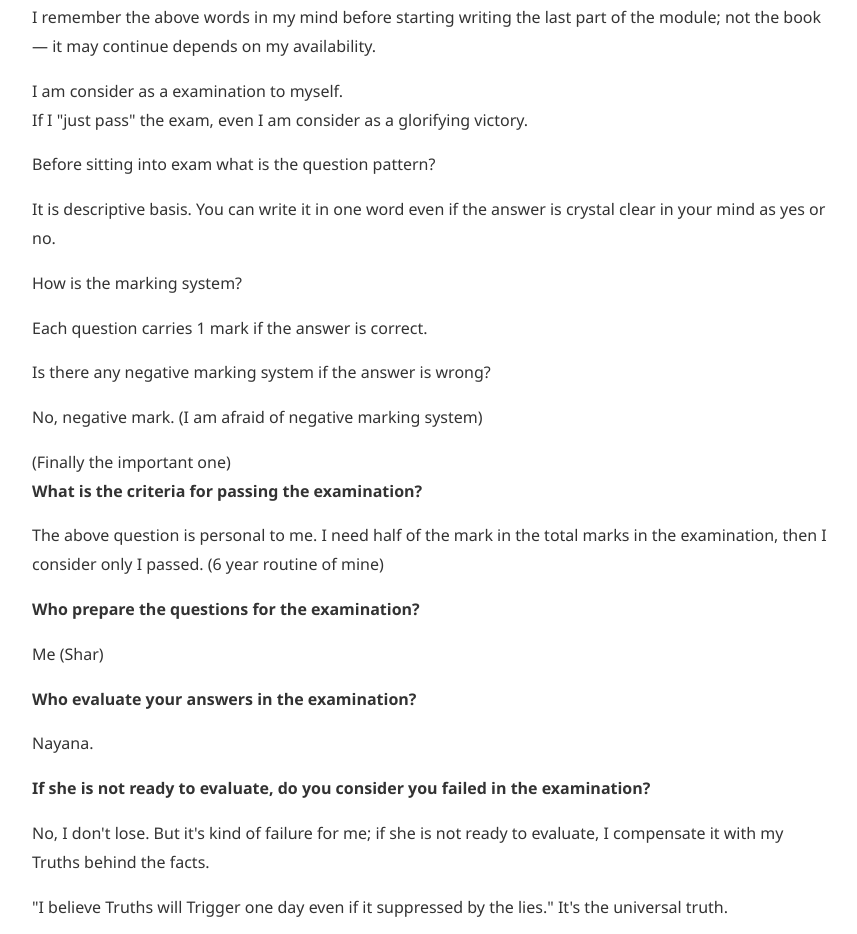
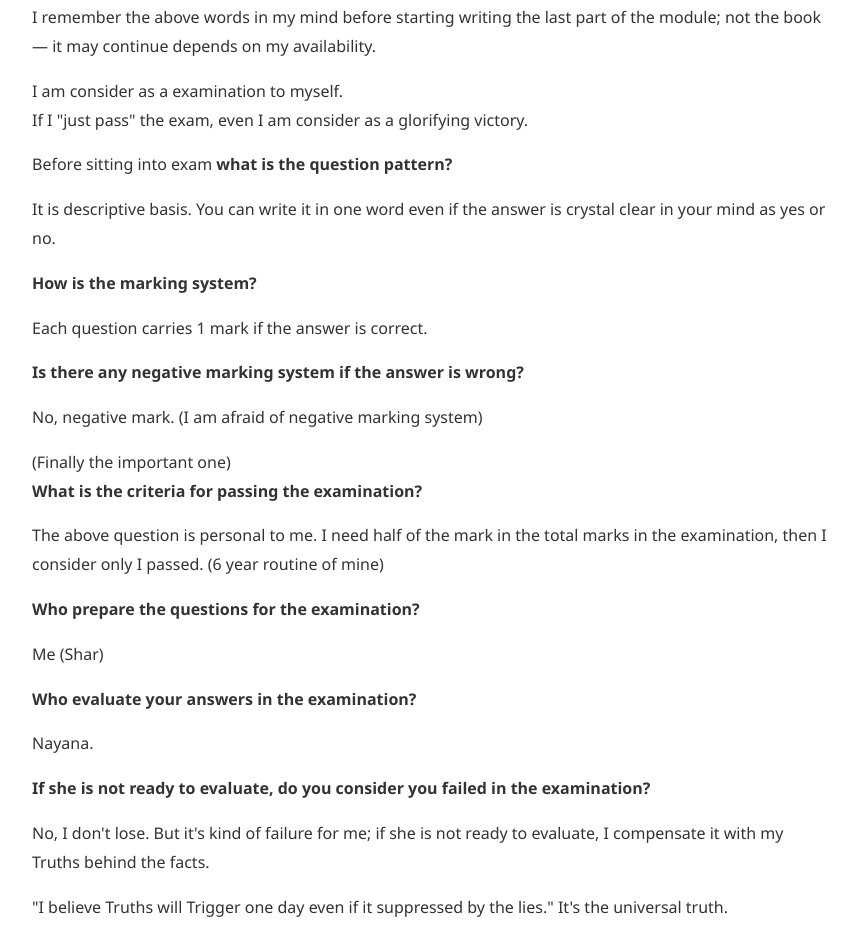
Before and after one commit to babusharon/helloworld, a plain HTML site: page index.html in a window 1280 px wide. Shown: the part 8903-9837 px from the top of the page, without its empty margins (208-1065 px from the left). Drawn offline with Linux system fonts and the light colour scheme.

Commit message:
Update index.html

```diff
--- a/index.html
+++ b/index.html
@@ -449,15 +449,15 @@ Sometimes you don't need to glorify your write. Sometimes complete victory as a
 <p>I am consider as a examination to myself.<br>
 If I "just pass" the exam, even I am consider as a glorifying victory.</p>
 
-<p>Before sitting into exam <b></b>what is the question pattern?</b></p>
+<p>Before sitting into exam <b>what is the question pattern?</b></p>
 
 <p>It is descriptive basis. You can write it in one word even if the answer is crystal clear in your mind as yes or no.</p>
 
-<p><b></b>How is the marking system?</b></p>
+<p><b>How is the marking system?</b></p>
 
 <p></b>Each question carries 1 mark if the answer is correct.</p>
 
-<p><b></b>Is there any negative marking system if the answer is wrong?</b></p>
+<p><b>Is there any negative marking system if the answer is wrong?</b></p>
 
 <p>No, negative mark. (I am afraid of negative marking system)</p>
 
```
